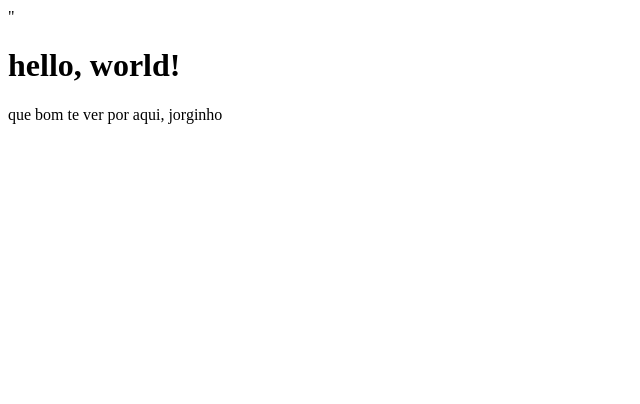
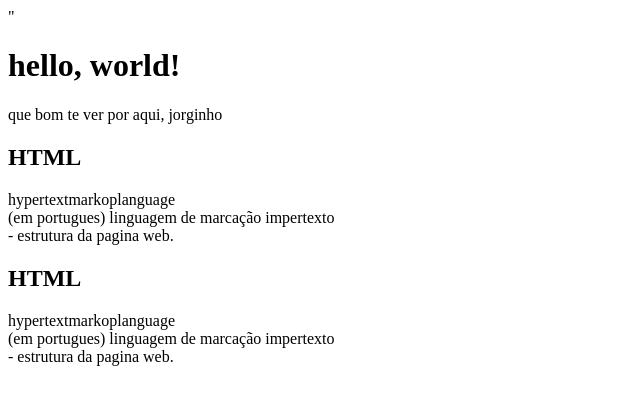
Before and after one commit to vtrzin019/2ndTRI-B2, a plain HTML site: page index.html in a window 1280 px wide. Shown: the whole page, without its empty margins (0-640 px from the left). Drawn offline with Linux system fonts and the light colour scheme.

Commit message:
Update index.html

```diff
--- a/index.html
+++ b/index.html
@@ -11,5 +11,17 @@
     <h1>hello, world!</h1>
     <p>que bom te ver por aqui, <span id="nome-usuario">jorginho</span></p>
     </header>
+    <section id="conteudo">
+        <div>
+    <h2>HTML</h2>
+            <p><spam class="texto-ingles">hypertextmarkoplanguage</spam> </br>
+            (em portugues) linguagem de marcação impertexto<br>
+                - estrutura da pagina web.</p>
+            <h2>HTML</h2>
+            <p><spam class="texto-ingles">hypertextmarkoplanguage</spam> </br>
+            (em portugues) linguagem de marcação impertexto<br>
+                - estrutura da pagina web.</p>
+        </div>
+    </section>
 </body>
 </html>
```
